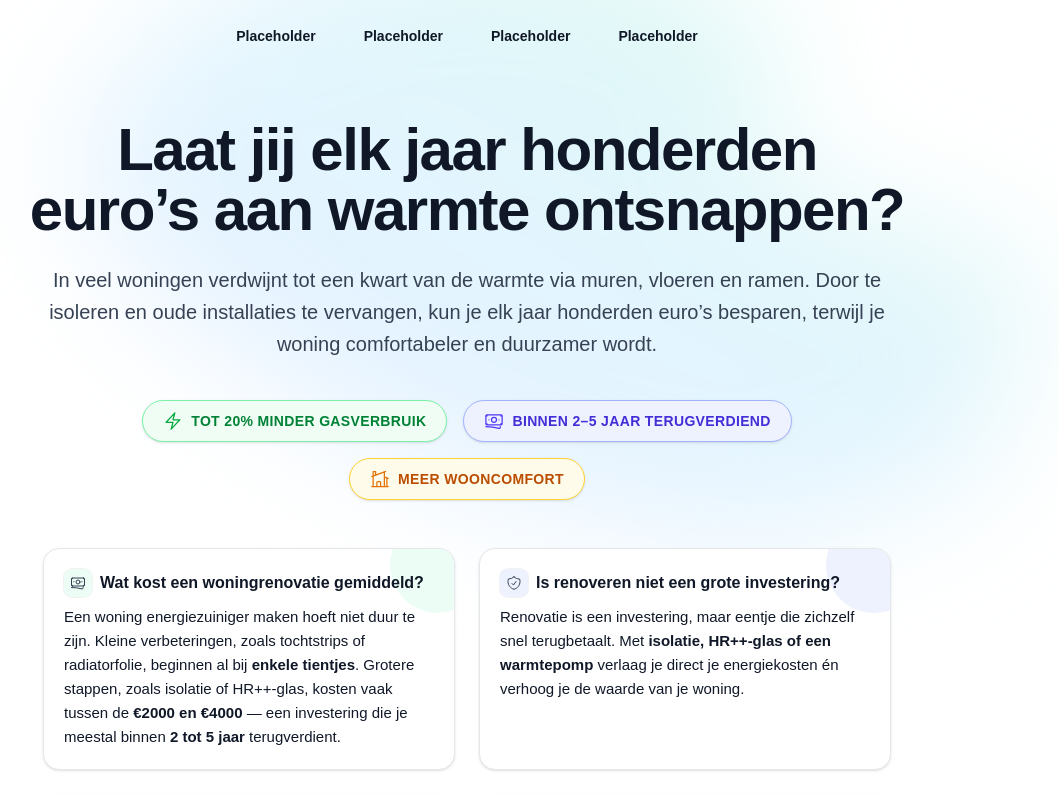
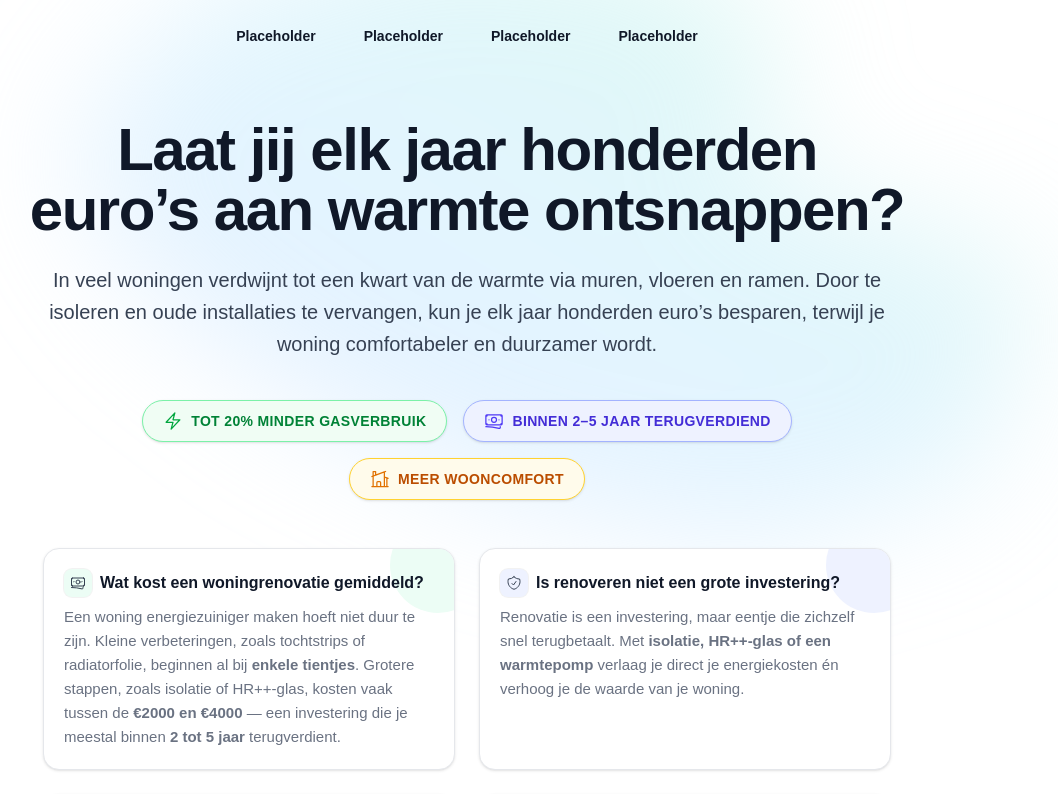
Before and after one commit to tjmichiels/renoveerjewoning, a Next.js app: page / in a window 1280 px wide. Shown: the top 794 px of the page, without its empty margins (173-1231 px from the left). Built offline with nearby package versions, Linux system fonts and the light colour scheme.

Commit message:
Betere visuele hiërarchie

```diff
--- a/app/components/FaqTopSix.tsx
+++ b/app/components/FaqTopSix.tsx
@@ -129,7 +129,7 @@ export default function FaqTopSix() {
       </span>
                                 <h3 className="text-base font-semibold text-gray-900 leading-tight">{q}</h3>
                             </div>
-                            <p className="mt-2 text-[15px] leading-6 text-gray-900">{a}</p>
+                            <p className="mt-2 text-[15px] leading-6 text-gray-500">{a}</p>
                         </div>
                     </article>
                 ))}
```
